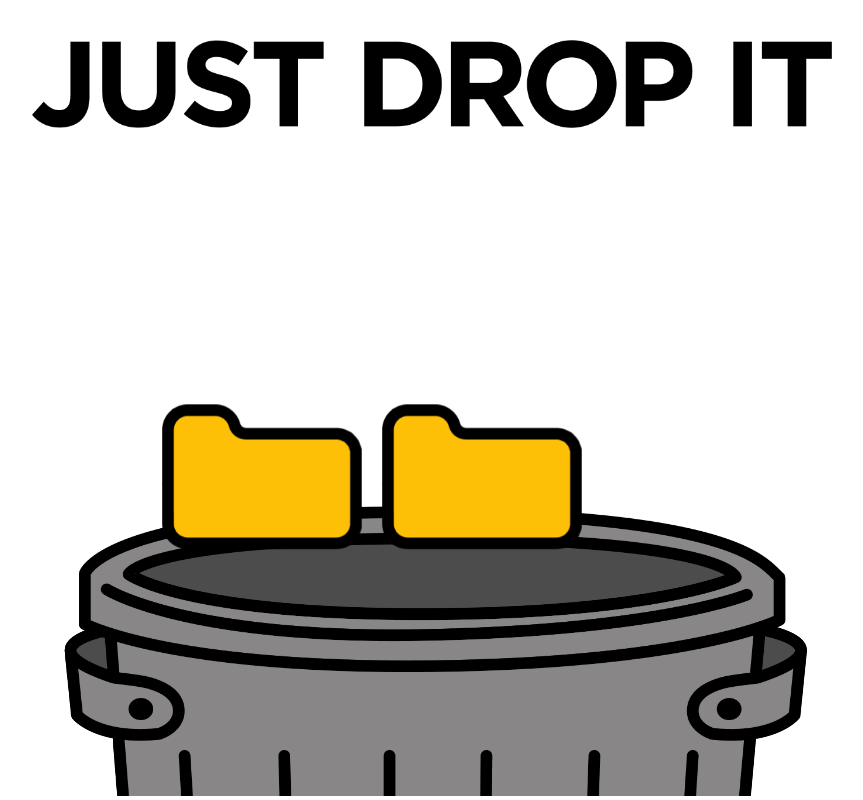
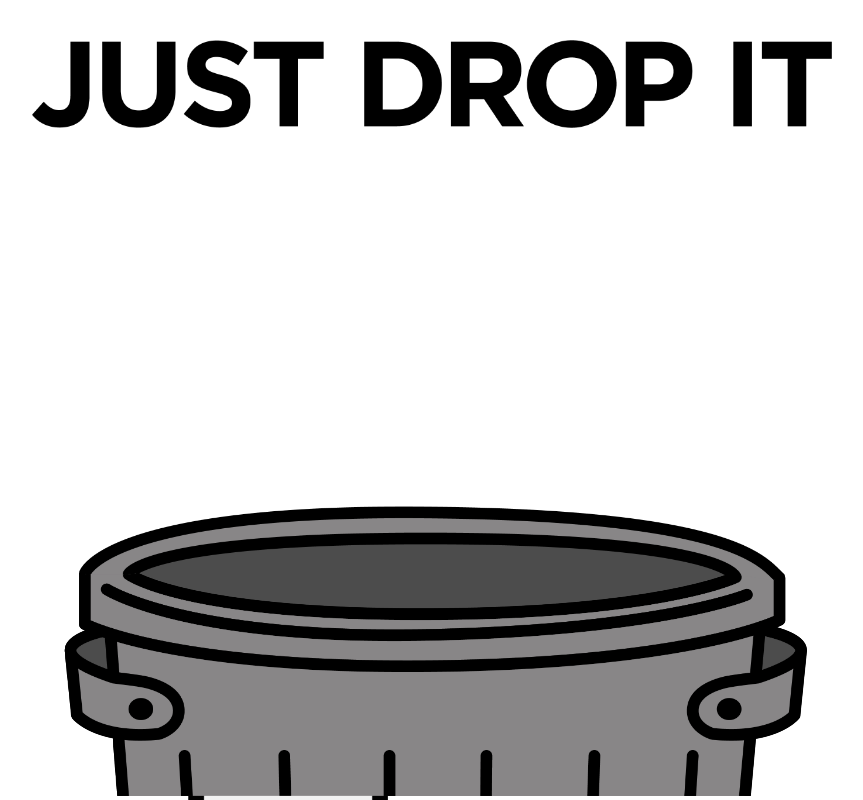
Before and after one commit to bysxx/digital-trash, a Next.js app: page / in a window 1280 px wide. Shown: the whole page, without its empty margins (208-1071 px from the left). Built offline with nearby package versions, Linux system fonts and the light colour scheme.

Commit message:
[ENH] set random pos

```diff
--- a/pages/index.tsx
+++ b/pages/index.tsx
@@ -1,6 +1,7 @@
-import { useRef, useState } from 'react';
+import { useEffect, useRef, useState } from 'react';
 import { useRouter } from 'next/router';
 import styled, { keyframes } from 'styled-components';
+import { NextPage } from 'next';
 
 const MainContainer = styled.div`
   display: flex;
@@ -10,6 +11,7 @@ const MainContainer = styled.div`
 
   width: 100%;
   height: 100vh;
+  overflow: hidden;
 
   padding: 40px 100px 0px 100px;
 `;
@@ -43,38 +45,47 @@ const TrashImageBox = styled.div`
 
 const DropItem = keyframes`
   0% {
+    opacity: 0;
     transform: translateY(-400px);
   }
 
-  90% {
-    transform: translateY(0px);
+  10% {
     opacity: 1;
-  }
-
-  100% {
-    opacity: 0;
   }
 `;
 
-const TrashItem = styled.img<{left: string}>`
+const TrashItem = styled.img<{ left: number }>`
   position: absolute;
   width: 200px;
   opacity: 1;
 
-  top: 100px;
-  left: ${(props) => props.left};
+  top: 230px;
+  left: ${(props) => `${props.left}px`};
 
-  animation: ${DropItem} 3s infinite linear normal;
+  animation: ${DropItem} infinite 2s linear normal;
 `;
 
-const Main: React.FC = () => {
+const Main: NextPage = () => {
   const [fileImages, setFileImages] = useState<string[]>([]);
   const fileImagesInput = useRef<HTMLInputElement | null>(null);
   const router = useRouter();
 
+  const [randomFilePos, setRandomFilePos] = useState<number>(130);
+  const [randomPaperPos, setRandomPaperPos] = useState<number>(330);
+
   const onClickImages = () => {
     fileImagesInput.current?.click();
   };
+
+  const onDropFileEnd = () => {
+    const pos = Math.floor(Math.random() * 350) + 125;
+    setRandomFilePos(pos);
+  }
+
+  const onDropPaperEnd = () => {
+    const pos = Math.floor(Math.random() * 350) + 125;
+    setRandomPaperPos(pos);
+  }
 
   const saveFileImage = (event: React.ChangeEvent<HTMLInputElement>) => {
     if (event.target.files) {
@@ -103,8 +114,8 @@ const Main: React.FC = () => {
           multiple
           style={{ display: 'none' }}
         />
-        <TrashItem left={'130px'} src="/images/file.png" />
-        <TrashItem left={'350px'} src="/images/file.png" />
+        <TrashItem left={randomFilePos} src="/images/file.png" onAnimationIteration={onDropFileEnd} />
+        <TrashItem left={randomPaperPos} src="/images/paper.png" onAnimationIteration={onDropPaperEnd} />
       </TrashImageBox>
     </MainContainer>
   );
```
